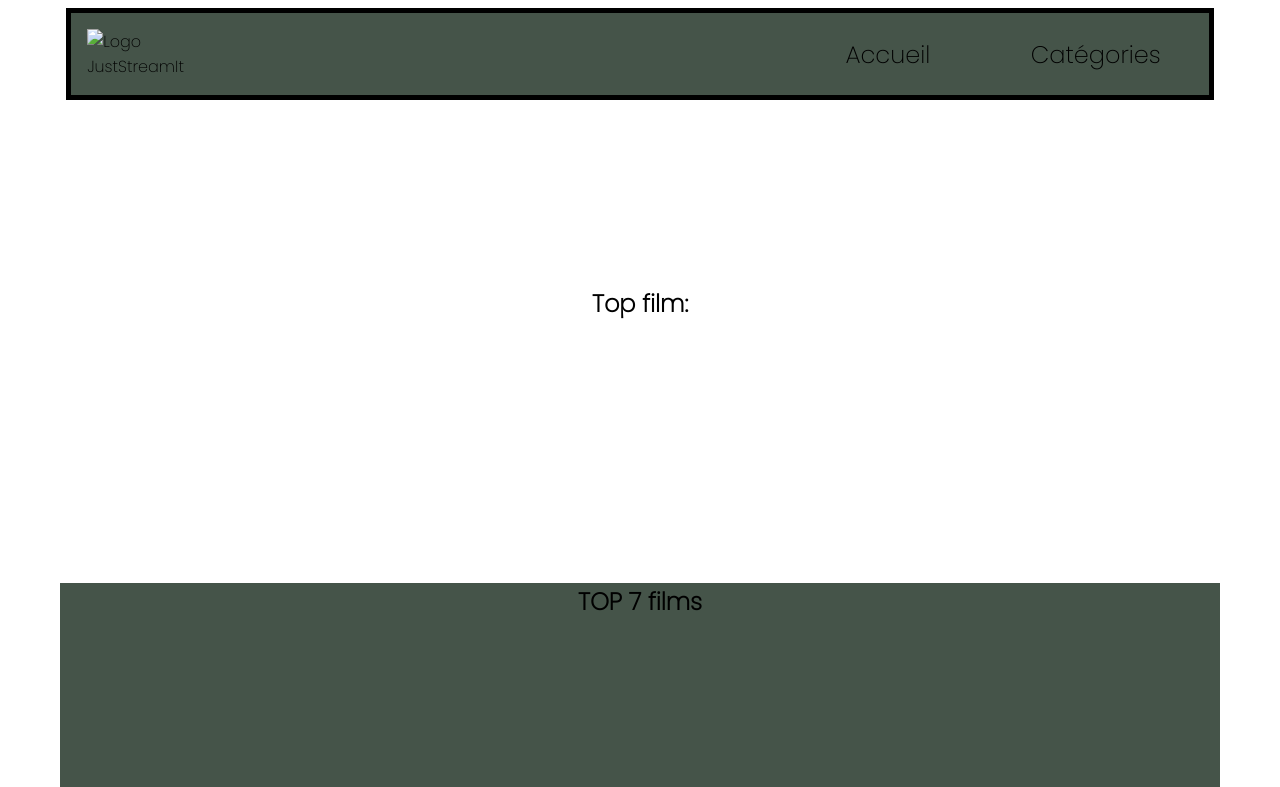
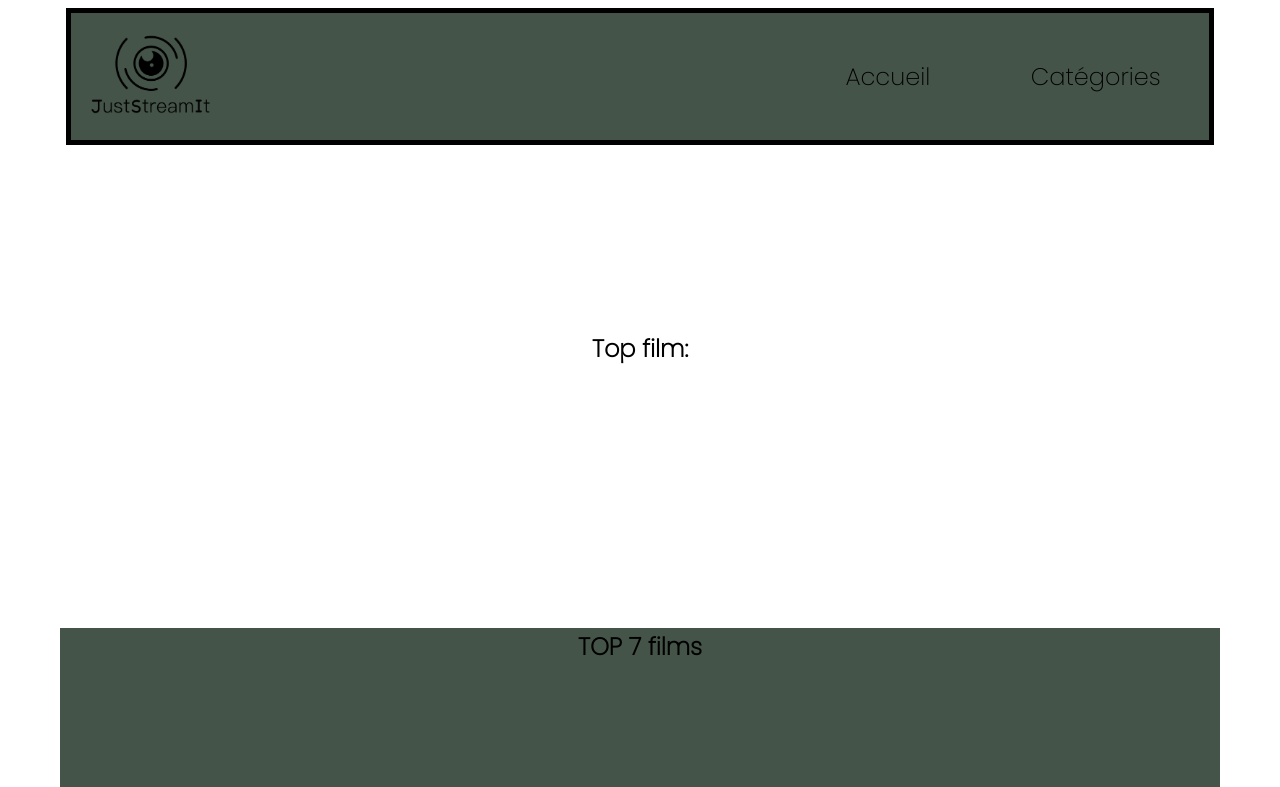
Before and after one commit to Alexandre-Kolobov/Projet_6, a plain HTML site: page index.html in a window 1280 px wide. Shown: the top 787 px of the page. Drawn offline with nearby package versions, Linux system fonts and the light colour scheme; no server answers.

Commit message:
rerstore logo

```diff
--- a/index.html
+++ b/index.html
@@ -27,7 +27,7 @@
     <body>
         <header>
             <nav class="header">
-                <img class="header__logo" src="test_image/jsi_logo.png" alt="Logo JustStreamIt">
+                <img class="header__logo" src="logo/jsi_logo.png" alt="Logo JustStreamIt">
                 <div class="header__links">
                     <ul>
                         <li><a class="header__linkHome" href="#bestfilm">Accueil</a></li>
```
Also changed, not shown: logo/jsi_logo.png (added).
